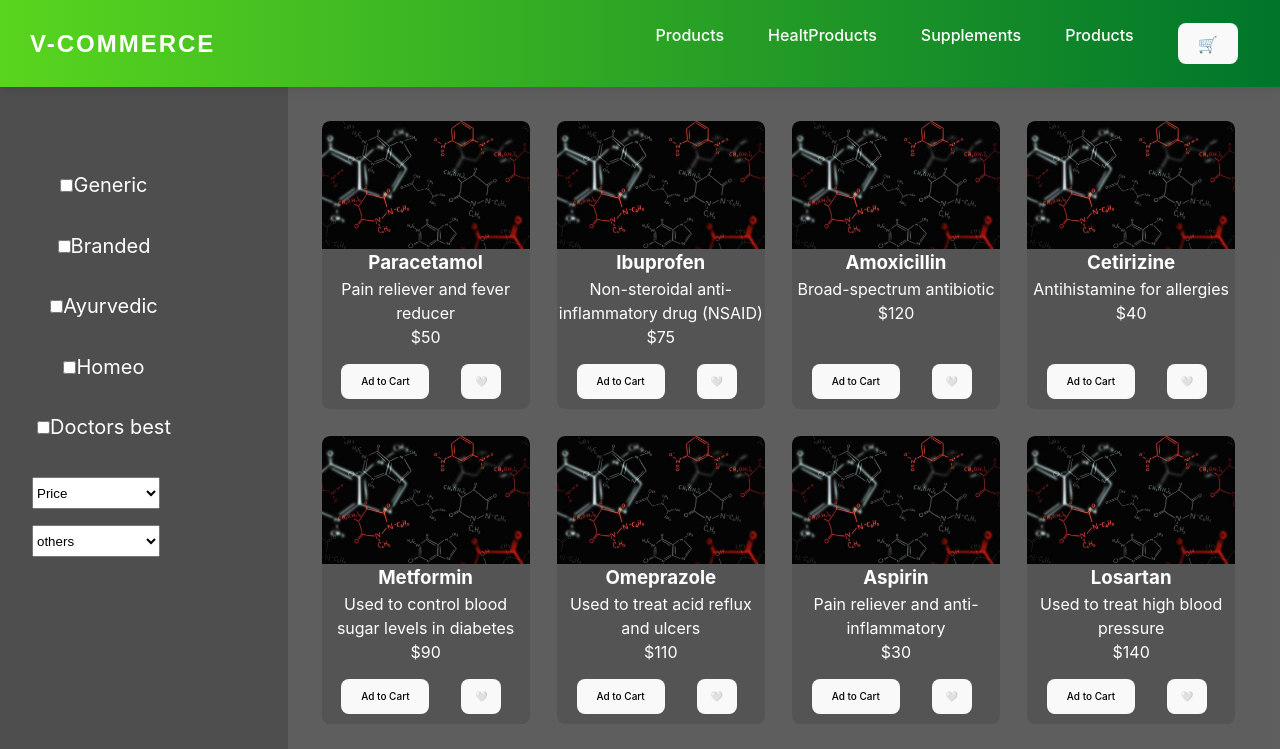
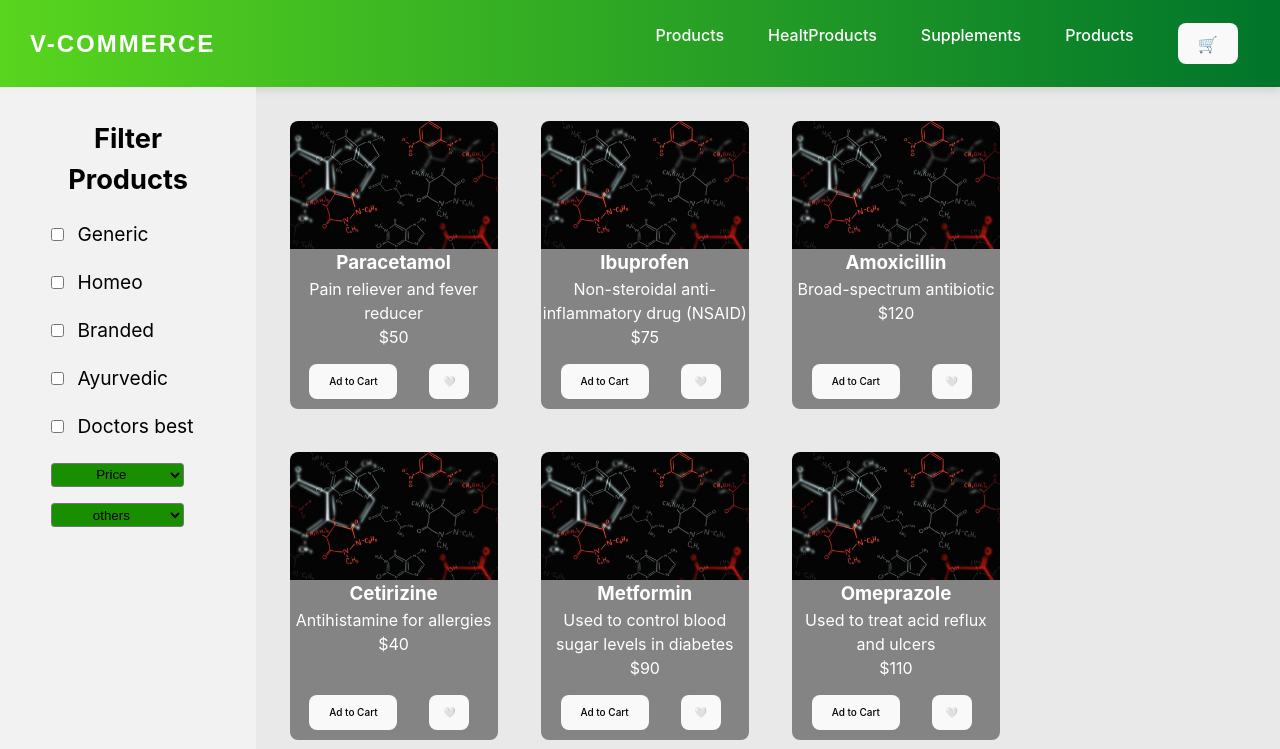
Before and after one commit to sandeepHiscope/VDr-DoorStep-Meds, a React (Vite) app: page /products in a window 1280 px wide. Shown: the top 749 px of the page. Built offline with nearby package versions, Linux system fonts and the light colour scheme.

Commit message:
changes made to bg of all pages,filter cantainer
the products filter is still not working sticky

```diff
--- a/src/components/ProductFilters/ProductFilters.css
+++ b/src/components/ProductFilters/ProductFilters.css
@@ -1,33 +1,51 @@
-.productFiltersContainer{
-    background: #171717bb;
-    width: 18rem;
-    height: 100vh;
-    max-height: 90vh;
+.productFiltersContainer {
+  background: #f4f4f4de;
+  width: 16rem;
+  height: 100vh;
+  max-height: 90vh;
 
-    position: static;
-    top: 30px;
+  position: relative;
+  display: flex;
+  flex-direction: column;
+  /* justify-content:center; */
+  align-items: first baseline;
+  margin: 0;
+  padding: 2em;
 }
-ul{
-    margin-top: 5rem;
-    /* background: #fb2da9; */
-    display: flex;
-    flex-direction: column;
-    position: relative;
-    justify-content: left;
+h2 {
+  font-size: 1.7em;
+  margin: 0;
+  color: black;
 }
-li{
-    /* background: #486ffd; */
-    margin-bottom: 1.5rem;
-    font-size: 20px;
-    display: block;
-    width: 9rem;
-    padding: .2rem;
-    margin-left: 2rem;
+/* ul {
+} */
+li {
+  color: black;
+  list-style: none;
+  width: fit-content;
+  margin: 1em;
+  font-size: 1.2em;
 }
-.selection{
-    width: 8rem;
-    height: 2rem;
-    margin: .5rem;
-    margin-left: 2rem;
-
+li input {
+  margin-right: 1em;
 }
+input{
+color: #343434;}
+.selectionCOntainer {
+  /* background: #000; */
+  width: fit-content;
+  display: flex;
+  flex-direction: column;
+  align-items: center;
+  justify-content: center;
+  margin: 1em;
+}
+.selection {
+  width: 10em;
+  padding: 0.2em;
+  background: #188e00;
+  margin: .2em;
+  margin-bottom: 1em;
+  border-radius: 0.25em;
+  text-align: center;
+}
--- a/src/components/ProductFilters/ProductFilters.jsx
+++ b/src/components/ProductFilters/ProductFilters.jsx
@@ -1,25 +1,43 @@
-import "./ProductFilters.css"
-export default function ProductFilters(){
-    return(
+import "./ProductFilters.css";
+export default function ProductFilters() {
+  return (
     <div className="productFiltersContainer">
+      <h2>Filter Products</h2>
       <ul>
-            <li><input type="checkbox" name="filter1" id="1" />Generic</li>
-            <li><input type="checkbox" name="filter1" id="1" />Branded</li>
-            <li><input type="checkbox" name="filter1" id="1" />Ayurvedic</li>
-            <li><input type="checkbox" name="filter1" id="1" />Homeo</li>
-            <li><input type="checkbox" name="filter1" id="1" />Doctors best</li>
-            <select name="items" className="selection">
+        <li>
+          <input type="checkbox" name="filter1" id="1" />
+          <label htmlFor="1">Generic</label>
+        </li>
+        <li>
+          <input type="checkbox" name="filter1" id="4" />
+          <label htmlFor="4">Homeo</label>
+        </li>
+        <li>
+          <input type="checkbox" name="filter1" id="2" />
+          <label htmlFor="2">Branded</label>
+        </li>
+        <li>
+          <input type="checkbox" name="filter1" id="3" />
+          <label htmlFor="3">Ayurvedic</label>
+        </li>
+        <li>
+          <input type="checkbox" name="filter1" id="5" />
+          <label htmlFor="5">Doctors best</label>
+        </li>
+        <div className="selectionCOntainer">
+          <select name="items" className="selection1 selection">
             <option value="1">Price</option>
             <option value="1">below 100</option>
             <option value="1">below 350</option>
             <option value="1">below 500</option>
           </select>
-            <select name="items" className="selection">
+          <select name="items" className="selection2 selection">
             <option value="1">others</option>
-                <option value="1">below 100</option>
-                <option value="1">below 350</option>
-                <option value="1">below 500</option>
+            <option value="2">below 100</option>
+            <option value="3">below 350</option>
+            <option value="4">below 500</option>
           </select>
+        </div>
       </ul>
     </div>
   );
--- a/src/pages/HealtProducts/HealtProducts.css
+++ b/src/pages/HealtProducts/HealtProducts.css
@@ -11,12 +11,12 @@
     scroll-behavior: smooth;
   }
 
-  .productsPage{
+  .healtProductsProductsPage{
     display: flex;
     justify-content:space-around;
     position: relative;
   }
-  .productsFilter{
+  .healtProductsProductsFilter{
     /* margin: .1rem ;  */
     position: sticky;
     top: 20px;
@@ -25,16 +25,13 @@
     flex-direction: column;
     justify-content: baseline;
   }
-  .productsContainer{
-    background: #333333c2;
+  .healtProductsProductsContainer{
+    background: #e8e8e8c2;
     padding: 2rem;
     display: flex;
     flex-wrap: wrap;
     justify-content: baseline;
-    gap: 1.5rem;
-    /* border-radius: .5rem; */
-
-    /* width: 92%; */
+    gap: 2.5em;
     position: relative;
     /* left: 0.2%; */
 
--- a/src/pages/HealtProducts/HealtProducts.jsx
+++ b/src/pages/HealtProducts/HealtProducts.jsx
@@ -150,11 +150,11 @@ export default function HealtProducts() {
   return (
     <>
       <main>
-        <div className="productsPage">
-          <div className="productsFilter">
+        <div className="healtProductsProductsPage">
+          <div className="healtProductsProductsFilter">
           <ProductFilters/>
           </div>
-          <div className="productsContainer">
+          <div className="healtProductsProductsContainer">
             {products.map((product) => (
               <Card
                 key={product.id}
--- a/src/pages/ProductsPage/Products.css
+++ b/src/pages/ProductsPage/Products.css
@@ -1,41 +1,30 @@
-#root {
-  max-width: 1280px;
-  margin: 0 auto;
-  padding: 2rem;
-  text-align: center;
-}
-body{
-  width: 100vw;
-  overflow-x: scroll;
-  background: #eeeeee;
-  scroll-behavior: smooth;
+body,
+html {
+  height: 100%;
+  overflow-x: hidden; /* Prevent unwanted horizontal scroll */
 }
 
-.productsPage{
+.productsPageProductsPage {
   display: flex;
-  justify-content:space-around;
-  position: relative;
+  align-items: flex-start; /* Align filter to the top */
+  justify-content: space-between;
+  height: auto; /* Expand based on content */
 }
-.productsFilter{
-  /* margin: .1rem ;  */
+
+.productsPageProductsFilter {
+  width: 300px; /* Fixed width */
+  height: auto; /* Full height */
   position: sticky;
-  top: 20px;
+  top: 0; /* Stick to top */
+  /* background: #0941bb; */
+  align-self: flex-start; /* Prevents stretching */
+}
 
-  display: flex;
-  flex-direction: column;
-  justify-content: baseline;
-}
-.productsContainer{
-  background: #da0b0bd6;
-  padding: 2rem;
+.productsPageProductsContainer {
+  flex-grow: 1;
   display: flex;
   flex-wrap: wrap;
-  justify-content: baseline;
-  gap: 1.5rem;
-  /* border-radius: .5rem; */
-
-  /* width: 92%; */
-  position: relative;
-  /* left: 0.2%; */
-
+  padding: 2rem;
+  gap: 2.5rem;
+  /* background: #f78282; */
 }
--- a/src/pages/ProductsPage/Products.jsx
+++ b/src/pages/ProductsPage/Products.jsx
@@ -150,11 +150,11 @@ export default function Products() {
   return (
     <>
       <main>
-        <div className="productsPage">
-          <div className="productsFilter">
+        <div className="productsPageProductsPage">
+          <div className="productsPageProductsFilter">
           <ProductFilters/>
           </div>
-          <div className="productsContainer">
+          <div className="productsPageProductsContainer">
             {products.map((product) => (
               <Card
                 key={product.id}
--- a/src/pages/Supplements/Supplements.css
+++ b/src/pages/Supplements/Supplements.css
@@ -11,12 +11,12 @@
     scroll-behavior: smooth;
   }
 
-  .productsPage{
+  .SupplementsPproductsPage{
     display: flex;
     justify-content:space-around;
     position: relative;
   }
-  .productsFilter{
+  .SupplementsPproductsFilter{
     /* margin: .1rem ;  */
     position: sticky;
     top: 20px;
@@ -25,8 +25,8 @@
     flex-direction: column;
     justify-content: baseline;
   }
-  .productsContainer{
-    background: #333333c2;
+  .SupplementsPproductsContainer{
+    background: #e8e8e8bc;
     padding: 2rem;
     display: flex;
     flex-wrap: wrap;
--- a/src/pages/Supplements/Supplements.jsx
+++ b/src/pages/Supplements/Supplements.jsx
@@ -150,8 +150,8 @@ export default function Supplements() {
   return (
     <>
       <main>
-        <div className="productsPage">
-          <div className="productsFilter">
+        <div className="SupplementsPproductsPage">
+          <div className="SupplementsPproductsFilter">
           <ProductFilters/>
           </div>
           {/* <div className="productsContainer">
```
Lines whose indentation alone changed are shown as unchanged.
